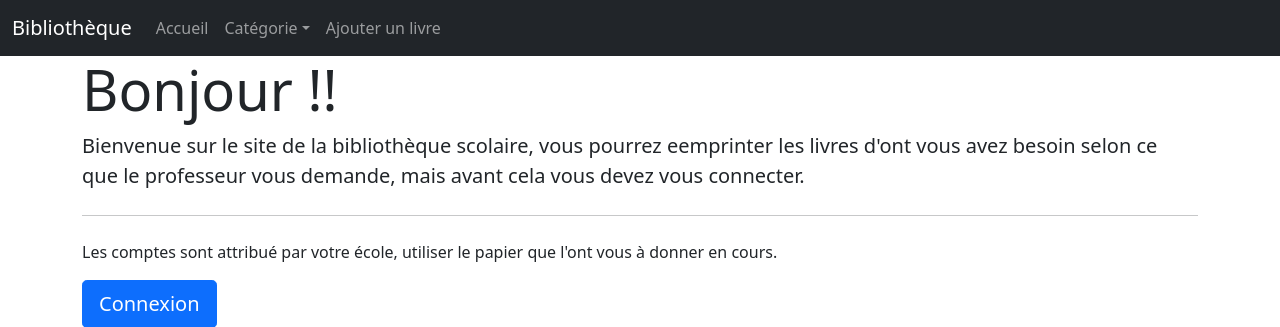
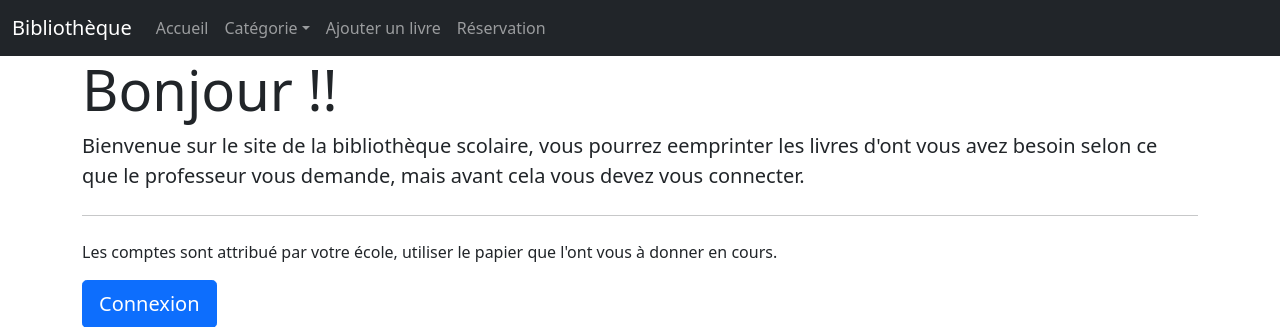
Before and after one commit to Yassine-Bel/school-simple-little-project, a Symfony app: template templates/home.html.twig in a window 1280 px wide. Shown: the top 327 px of the page. Run offline with Twig, Linux system fonts and the light colour scheme; the template is opened without the code that fills it, so the values that code supplies are empty; some libraries are stand-ins or nearby versions.

Commit message:
update header

```diff
--- a/src/Controller/ReservationController.php
+++ b/src/Controller/ReservationController.php
@@ -9,6 +9,7 @@ use Symfony\Component\Routing\Annotation\Route;
 class ReservationController extends AbstractController {
     #[Route('/reservation', 'reservation.index', methods: ['GET'])]
     public function index(): Response {
+
         return $this->render('reservation.html.twig');
     }
 }
--- a/templates/partials/_header.html.twig
+++ b/templates/partials/_header.html.twig
@@ -20,8 +20,10 @@
                     </div>
                 </li>
                 <li class="nav-item">
-                    <a class="nav-link" href="/addbook">Ajouter un livre
-                    </a>
+                    <a class="nav-link" href="/addbook">Ajouter un livre</a>
+                </li>
+                <li class="nav-item">
+                    <a class="nav-link" href="/reservation">Réservation</a>
                 </li>
             </ul>
         </div>
```
